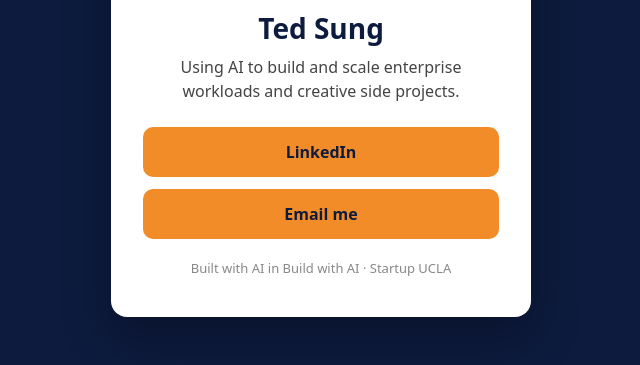
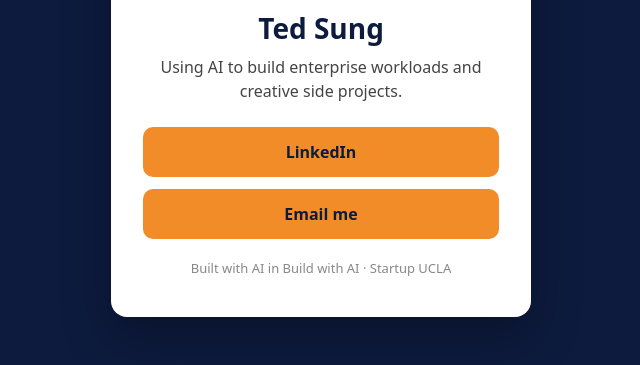
Before and after one commit to LiveRobot/ted-first-site, a plain HTML site: page index.html in a window 1280 px wide. Shown: the part 301-666 px from the top of the page, without its empty margins (319-959 px from the left). Drawn offline with Linux system fonts and the light colour scheme.

Commit message:
Update tagline
Co-Authored-By: Claude Opus 5.5 <noreply@anthropic.com>
Claude-Session: https://claude.ai/code/session_018VkaXiejdDpUm64v5R4bdY

```diff
--- a/index.html
+++ b/index.html
@@ -47,7 +47,7 @@
   <div class="card">
     <div class="emoji">🚀</div>
     <h1>Ted Sung</h1>
-    <p>Using AI to build and scale enterprise workloads and creative side projects.</p>
+    <p>Using AI to build enterprise workloads and creative side projects.</p>
     <a href="https://www.linkedin.com/in/tedsung" target="_blank">LinkedIn</a>
     <a href="mailto:you@example.com">Email me</a>
     <footer>Built with AI in Build with AI · Startup UCLA</footer>
```
